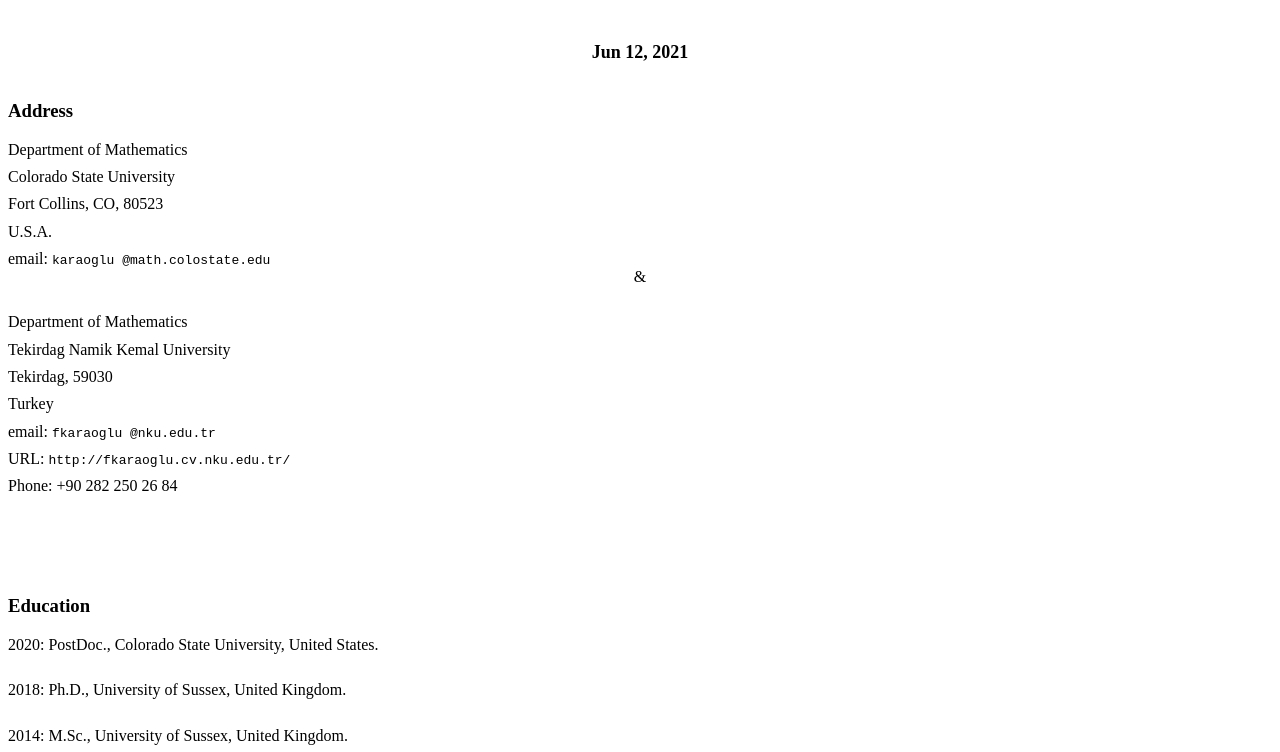
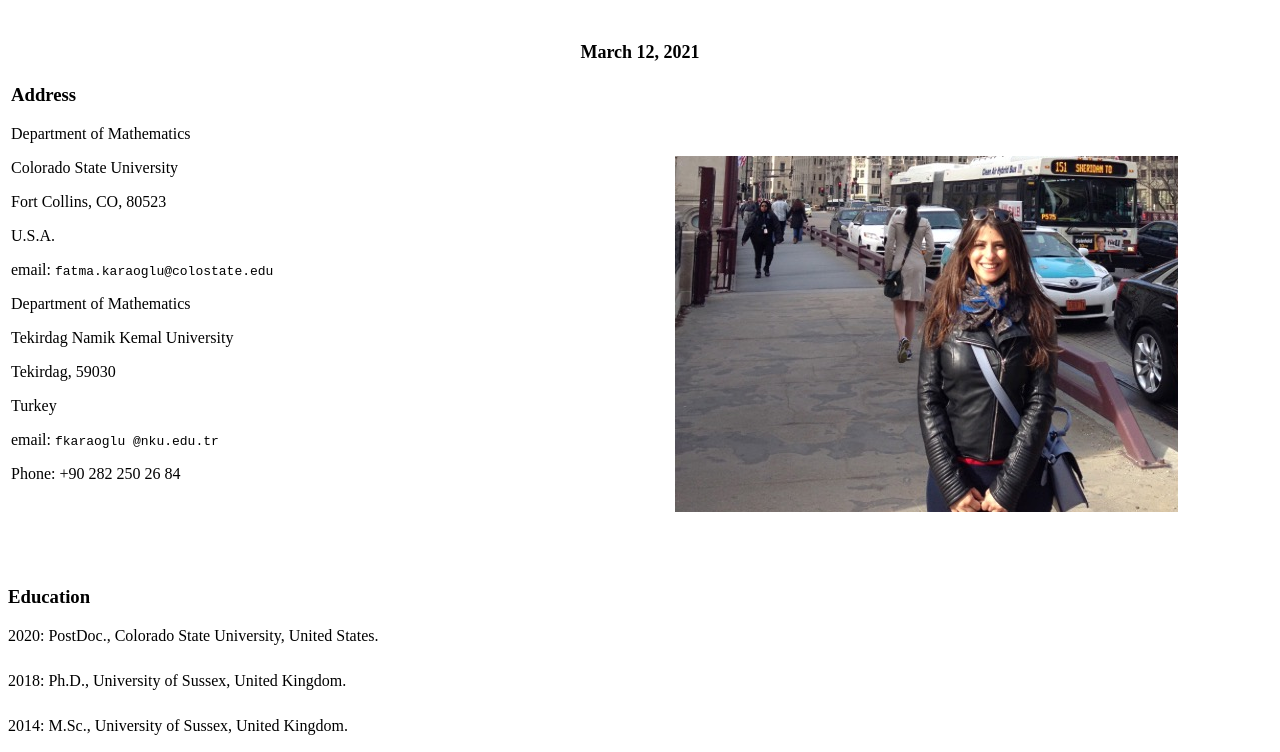
Before and after one commit to ftmakroglu05/homepage, a plain HTML site: page index.html in a window 1280 px wide. Shown: the part 48-800 px from the top of the page. Drawn offline with Linux system fonts and the light colour scheme.

Commit message:
Update index.html

```diff
--- a/index.html
+++ b/index.html
@@ -2,6 +2,7 @@
            "http://www.w3.org/TR/REC-html40/loose.dtd">
 <html>
 <meta name="GENERATOR" content="TtH 4.15">
+           <title>Fatma Karaoglu Homepage</title>
  <style type="text/css"> div.p { margin-top: 7pt;}</style>
  <style type="text/css"><!--
  td div.comp { margin-top: -0.6ex; margin-bottom: -1ex;}
@@ -25,57 +26,44 @@
  --></style>
 
 
-<title>No Title</title>
+
 
 
 <div style="text-align:center"><div class="largerstill"> Fatma Karaoglu, Ph.D.</div><br />
 
 <div class="p"><!----></div>
-<br /><div class="large"><b>Jun 12, 2021
+<br /><div class="large"><b>March 12, 2021
 </b></div><br />
 </div>
 
-<div class="p"><!----></div>
+<table border="0">
+  <tbody>
+    <tr>
+      <td style="width: 500px;">
+      <div class="c5">
+     <h3>Address</h3>
+      <p>Department of Mathematics </p>
+	  <p>Colorado State University  </p>
+	  <p> Fort Collins, CO, 80523 </p>
+	  <p> U.S.A. </p>
+	  <p> email: <tt>fatma.karaoglu@colostate.edu </tt></p>
+	  <p> Department of Mathematics </p>
+	  <p>  Tekirdag Namik Kemal University</p>
+	  <p>  Tekirdag, 59030</p>
+	  <p>Turkey </p>
+	  <p> email: <tt>fkaraoglu @nku.edu.tr</tt> </p>
+      <p>Phone: +90 282 250 26 84 </p>
 
-<h3>Address</h3>
-
-<div class="p"><!----></div>
-Department of Mathematics<br />
-
-<div class="p"><!----></div>
-Colorado State University<br />
-
-<div class="p"><!----></div>
-Fort Collins, CO, 80523<br />
-
-<div class="p"><!----></div>
-U.S.A.<br />
-
-<div class="p"><!----></div>
-email: <tt>karaoglu @math.colostate.edu</tt><br />
-<div style="text-align:center"> &amp; </div><br />
-
-<div class="p"><!----></div>
-Department of Mathematics<br />
-
-<div class="p"><!----></div>
-Tekirdag Namik Kemal University<br />
-
-<div class="p"><!----></div>
-Tekirdag, 59030<br />
-
-<div class="p"><!----></div>
-Turkey<br />
-
-<div class="p"><!----></div>
-email: <tt>fkaraoglu @nku.edu.tr</tt><br />
-
-<div class="p"><!----></div>
-URL: <tt>http://fkaraoglu.cv.nku.edu.tr/</tt> <br />
-
-<div class="p"><!----></div>
-Phone: +90 282 250 26 84 <br />
-
+      <td>
+      <div class="c5">
+      <div style="width: 295px; height: 256px; margin-left: auto; margin-right: auto;">
+	  <IMG STYLE="position:absolute;  RIGHT:102px; " SRC="av.png">
+     </div>
+      </div>
+      </td>
+    </tr>
+  </tbody>
+</table>
 <div class="p"><!----></div>
 <br /><br /><br /><br />
 <h3>Education</h3>
```
